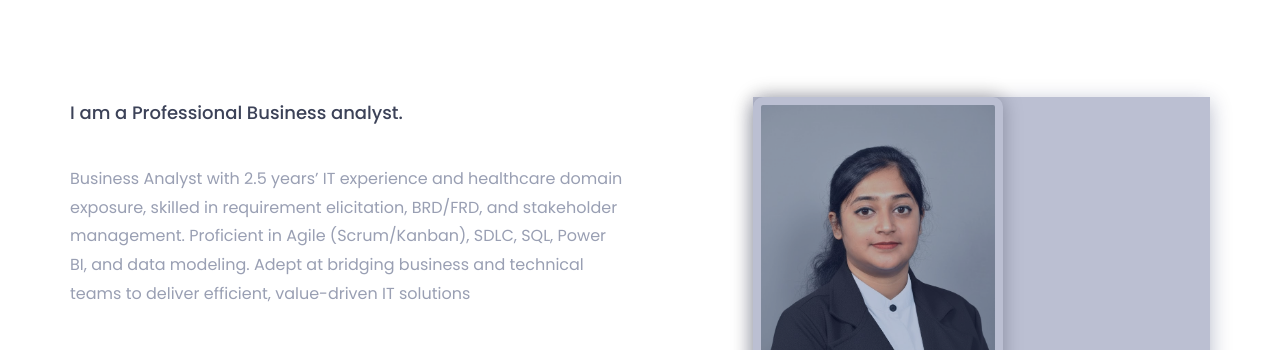
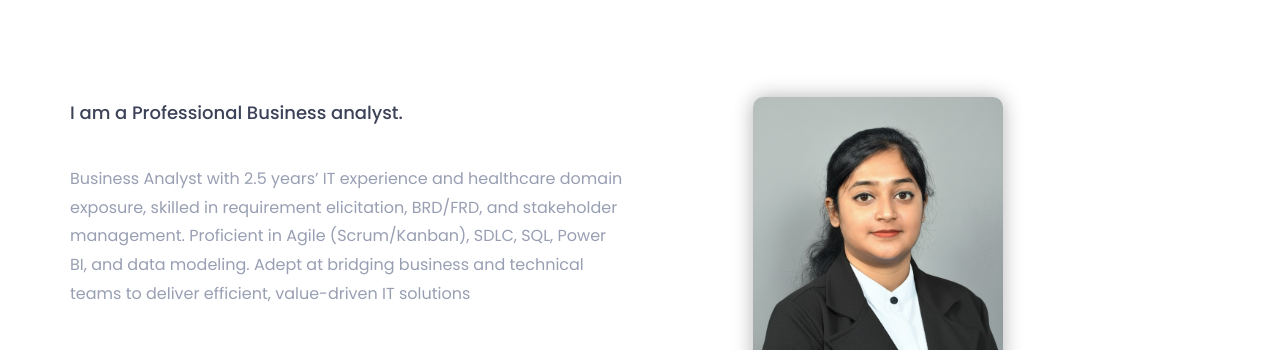
Before and after one commit to Dibyashree-Chowdhury/browny-v1.0, a plain HTML site: page index.html in a window 1280 px wide. Shown: the part 930-1280 px from the top of the page. Drawn offline with nearby package versions, Linux system fonts and the light colour scheme; files whose address does not match are found by name.

Commit message:
Update index.html

```diff
--- a/index.html
+++ b/index.html
@@ -168,21 +168,28 @@
 							</div>
 						</div>
 						<div class="col-sm-offset-1 col-sm-5">
-							<div class="single-about-img">
+							<!-- <div class="single-about-img"> -->
 								<!-- <img src="IMG_20250106_003110_559-removebg-preview.png" alt="profile_image"  width="500" height="600"> -->
-								<img src="unnamed%20(1).jpg"
-     alt="profile_image"
-     style="
-       width: 250px;
-       height: 350px;
-       object-fit: cover;
-       border-radius: 10px;
-       background-color: #fff;
-       padding: 8px;
-       box-shadow: 0 0 20px rgba(0,0,0,0.3);
-     ">
+<div style="
+  width: 250px;
+  height: 330px;
+  overflow: hidden;
+  border-radius: 10px;
+  box-shadow: 0 0 20px rgba(0,0,0,0.3);
+  background-color: #fff;
+  display: inline-block;
+">
+  <img src="unnamed%20(1).jpg"
+       alt="profile_image"
+       style="
+         width: 350px;
+         height: 100%;
+         object-fit: cover;
+         object-position: left center;
+       ">
+</div>
 
-								<div class="about-list-icon">
+								<!-- <div class="about-list-icon"> -->
 									<ul>
 										<li>
 											<a href="#">
```
